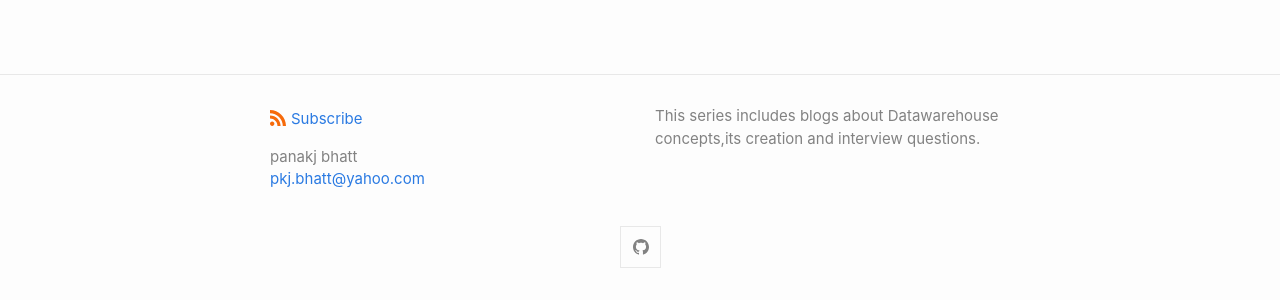
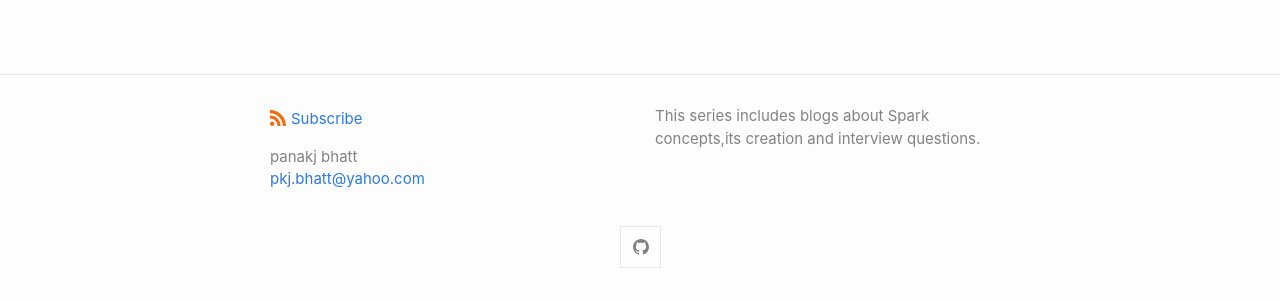
Before and after one commit to Pankaj2505/spark, a Jekyll site: the page built from index.md, in a window 1280 px wide. Shown: the part 597-897 px from the top of the page. Built offline with Jekyll 4.4.1, drawn with Linux system fonts in a browser that asks for light colours.

Commit message:
added description

```diff
--- a/_config.yml
+++ b/_config.yml
@@ -3,7 +3,7 @@ author:
   name: panakj bhatt
   email: pkj.bhatt@yahoo.com
 description: > # this means to ignore newlines until "show_excerpts:"
-  This series includes blogs about Datawarehouse concepts,its creation and interview questions.
+  This series includes blogs about Spark concepts,its creation and interview questions.
 url :
 baseurl : '/spark'
 show_excerpts: false # set to true to show excerpts on the homepage
```
